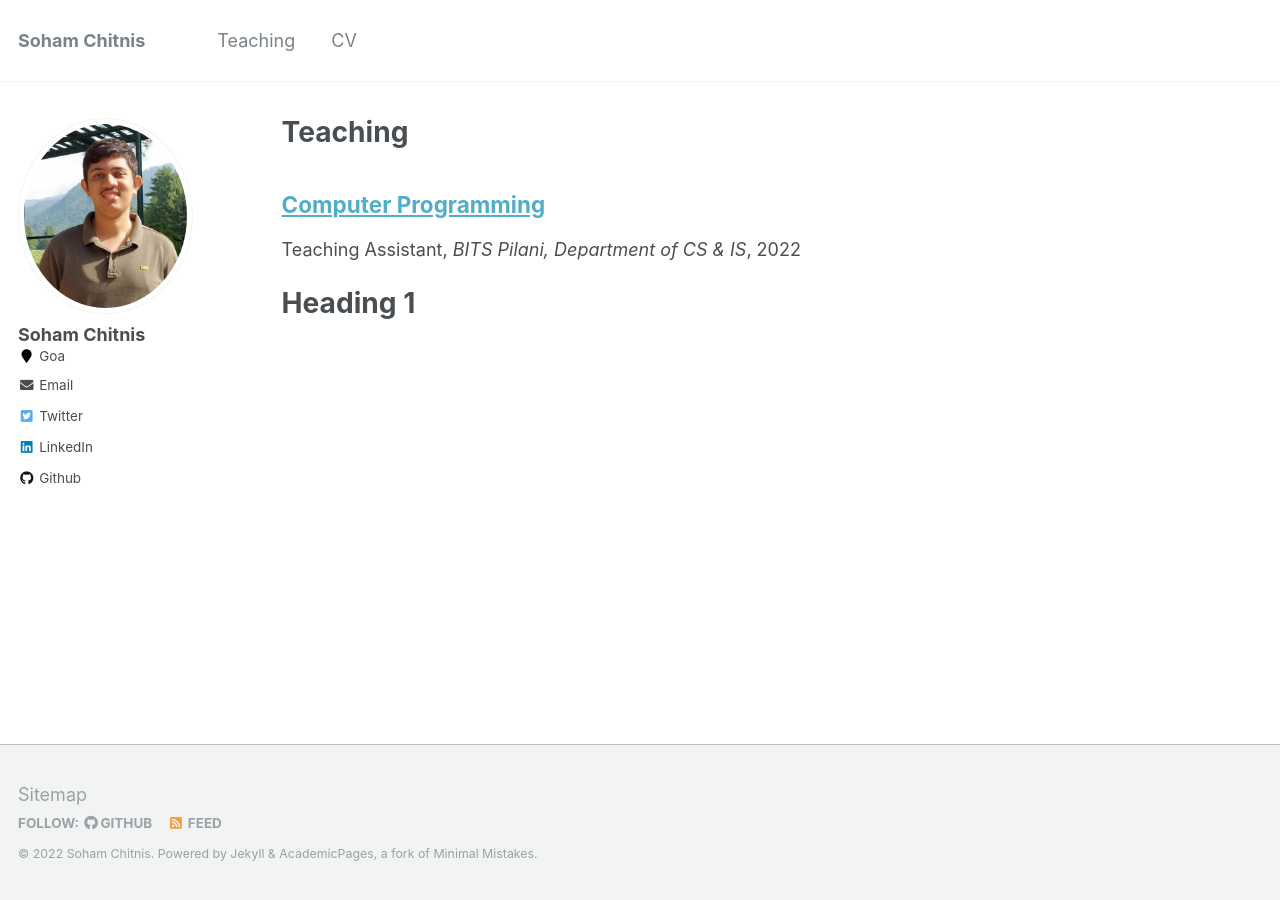
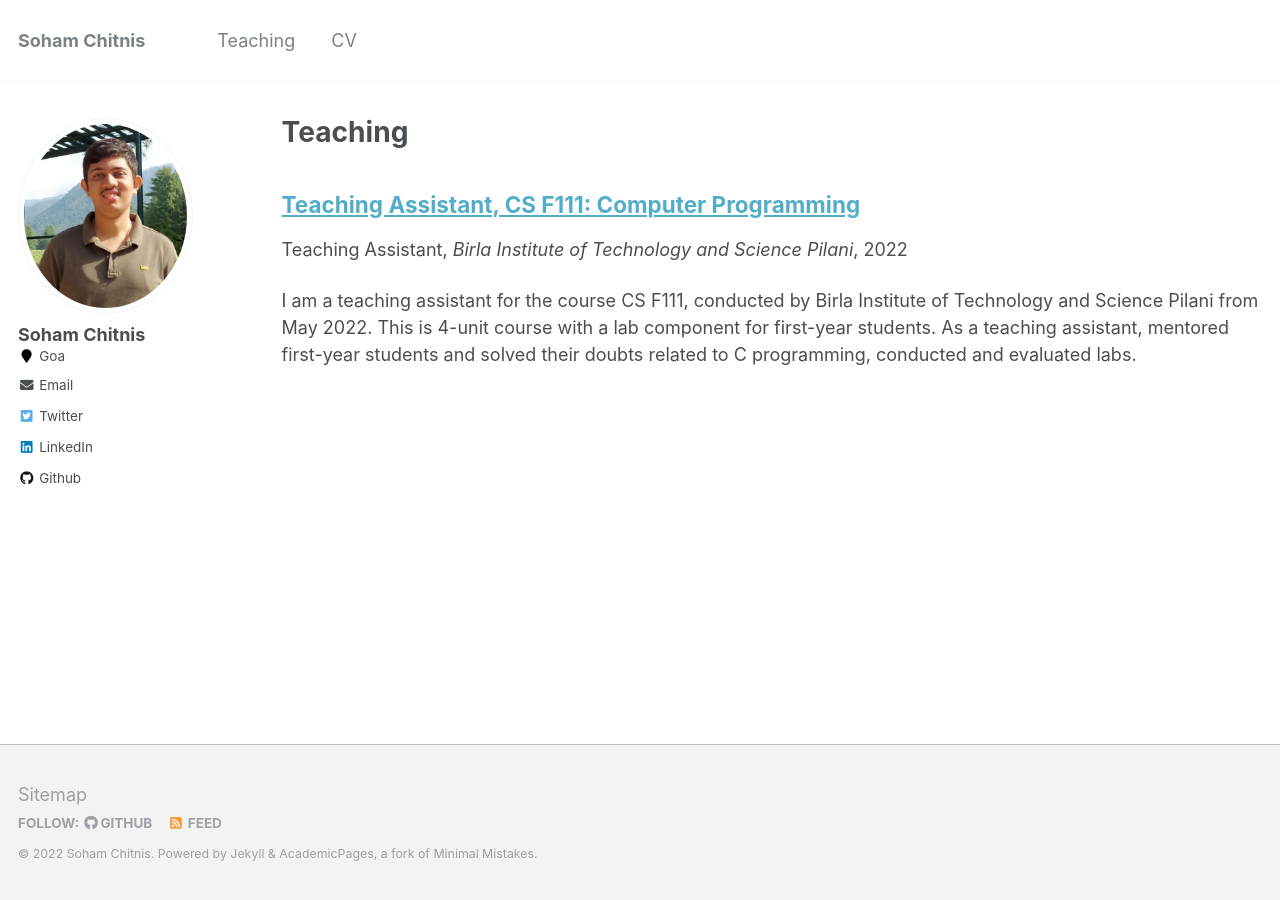
Before and after one commit to soham-chitnis10/soham-chitnis10_archived.github.io, a Jekyll site: the page built from _pages/teaching.html, in a window 1280 px wide. Built offline with Jekyll 4.4.1, drawn with Linux system fonts in a browser that asks for light colours.

Commit message:
updated teaching

```diff
--- a/_teaching/cp_ta22.md
+++ b/_teaching/cp_ta22.md
@@ -1,19 +1,12 @@
 ---
-title: "Computer Programming"
+title: "Teaching Assistant, CS F111: Computer Programming"
 collection: teaching
 type: "Teaching Assistant"
 permalink: /teaching/cp_ta22.md
-venue: "BITS Pilani, Department of CS & IS"
+venue: "Birla Institute of Technology and Science Pilani"
 date: 2022-05-05
-location: "City, Country"
+location: "Goa, India"
 ---
 
 
-Heading 1
-======
-
-Heading 2
-======
-
-Heading 3
-======
+I am a teaching assistant for the course CS F111, conducted by Birla Institute of Technology and Science Pilani from May 2022. This is 4-unit course with a lab component for first-year students. As a teaching assistant, mentored first-year students and solved their doubts related to C programming, conducted and evaluated labs.
```
